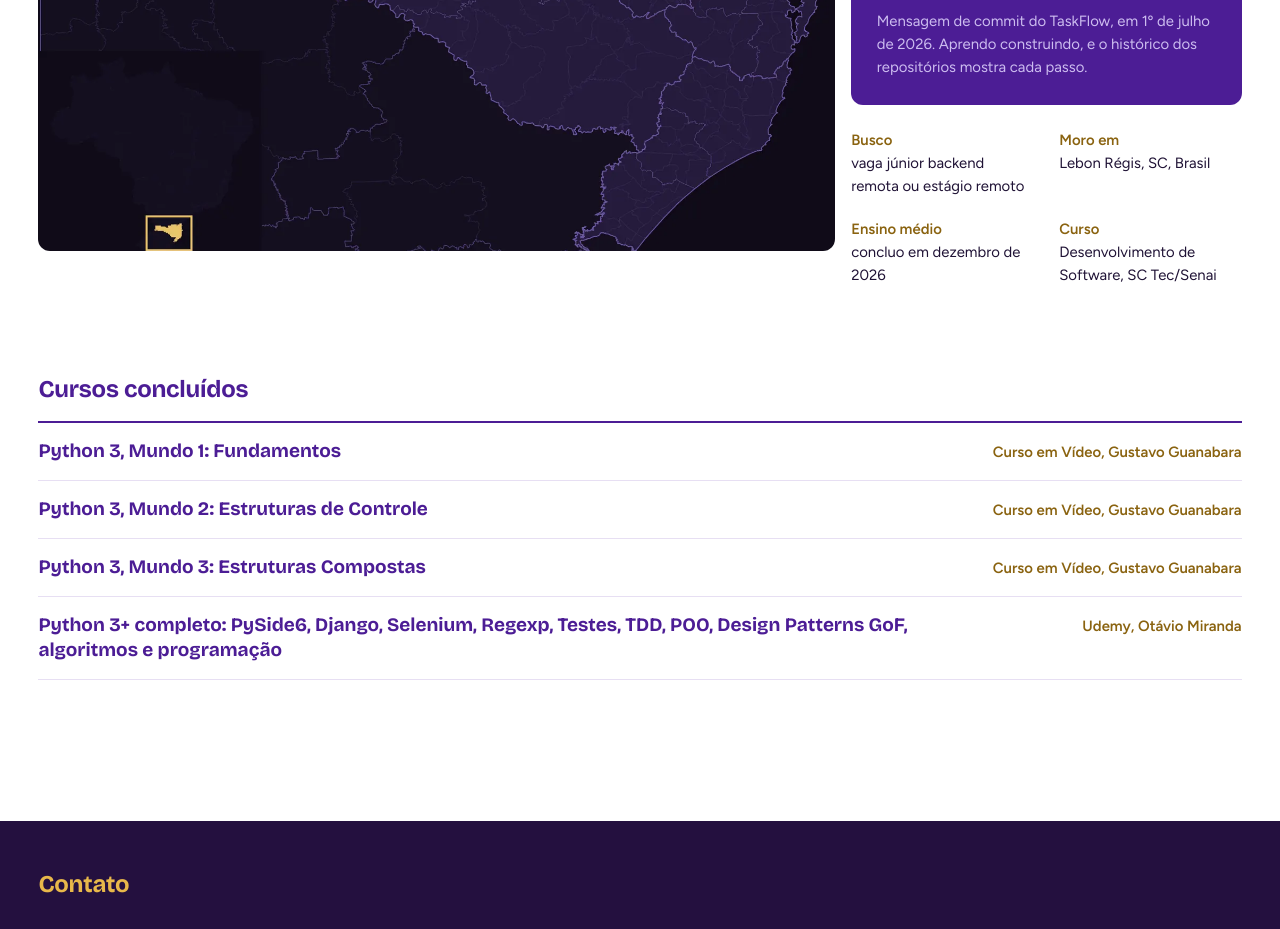
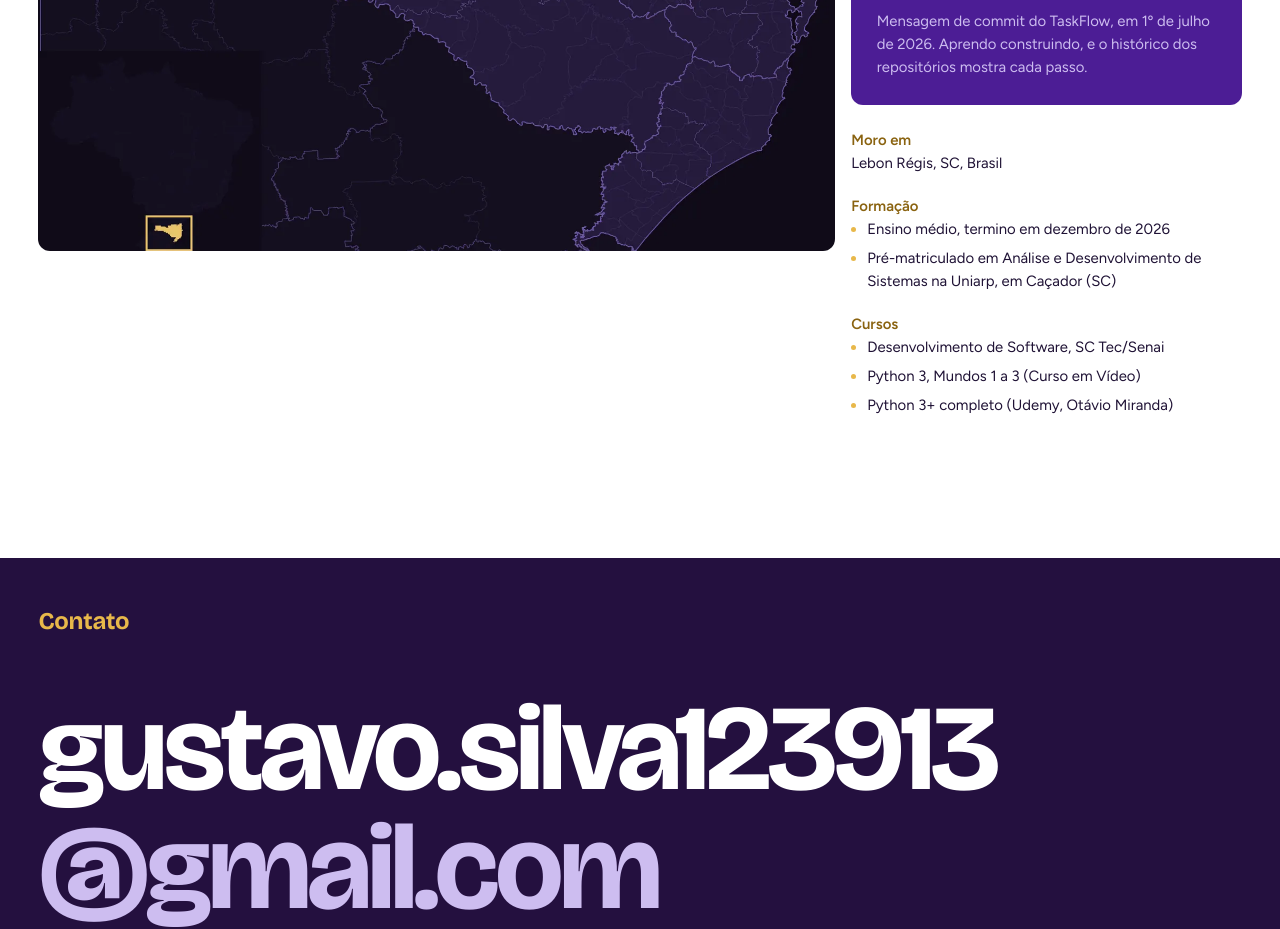
Before and after one commit to 1GustavoBueno1/Portfolio, a plain HTML site: page index.html in a window 1280 px wide. Shown: the part 10760-11689 px from the top of the page. Drawn offline with nearby package versions, Linux system fonts and the light colour scheme.

Commit message:
Junta cursos e formação nos fatos da seção Sobre
- Remove a lista separada de cursos e o item "Busco"
- Fatos em uma coluna: Moro em, Formação e Cursos
- Formação cita o fim do ensino médio e a pré-matrícula em
  Análise e Desenvolvimento de Sistemas na Uniarp, em Caçador

Co-Authored-By: Claude Opus 5.5 <noreply@anthropic.com>

```diff
--- a/index.html
+++ b/index.html
@@ -455,34 +455,28 @@ for indice in range(1, 43):
               <p class="sobre__commit-nota">Mensagem de commit do TaskFlow, em 1º de julho de 2026. Aprendo construindo, e o histórico dos repositórios mostra cada passo.</p>
             </div>
             <dl class="sobre__fatos" data-revelar>
-              <div><dt>Busco</dt><dd>vaga júnior backend remota ou estágio remoto</dd></div>
               <div><dt>Moro em</dt><dd>Lebon Régis, SC, Brasil</dd></div>
-              <div><dt>Ensino médio</dt><dd>concluo em dezembro de 2026</dd></div>
-              <div><dt>Curso</dt><dd>Desenvolvimento de Software, SC Tec/Senai</dd></div>
+              <div>
+                <dt>Formação</dt>
+                <dd>
+                  <ul class="sobre__cursos">
+                    <li>Ensino médio, termino em dezembro de 2026</li>
+                    <li>Pré-matriculado em Análise e Desenvolvimento de Sistemas na Uniarp, em Caçador (SC)</li>
+                  </ul>
+                </dd>
+              </div>
+              <div>
+                <dt>Cursos</dt>
+                <dd>
+                  <ul class="sobre__cursos">
+                    <li>Desenvolvimento de Software, SC Tec/Senai</li>
+                    <li>Python 3, Mundos 1 a 3 (Curso em Vídeo)</li>
+                    <li>Python 3+ completo (Udemy, Otávio Miranda)</li>
+                  </ul>
+                </dd>
+              </div>
             </dl>
           </div>
-        </div>
-
-        <div class="cursos" id="cursos">
-          <h3 class="cursos__titulo" data-revelar>Cursos concluídos</h3>
-          <ul class="cursos__lista" data-revelar>
-            <li>
-              <span class="cursos__nome">Python 3, Mundo 1: Fundamentos</span>
-              <span class="cursos__origem">Curso em Vídeo, Gustavo Guanabara</span>
-            </li>
-            <li>
-              <span class="cursos__nome">Python 3, Mundo 2: Estruturas de Controle</span>
-              <span class="cursos__origem">Curso em Vídeo, Gustavo Guanabara</span>
-            </li>
-            <li>
-              <span class="cursos__nome">Python 3, Mundo 3: Estruturas Compostas</span>
-              <span class="cursos__origem">Curso em Vídeo, Gustavo Guanabara</span>
-            </li>
-            <li>
-              <span class="cursos__nome">Python 3+ completo: PySide6, Django, Selenium, Regexp, Testes, TDD, POO, Design Patterns GoF, algoritmos e programação</span>
-              <span class="cursos__origem">Udemy, Otávio Miranda</span>
-            </li>
-          </ul>
         </div>
       </div>
     </section>
--- a/style.css
+++ b/style.css
@@ -1011,62 +1011,25 @@ figcaption {
 
 .sobre__fatos {
   display: grid;
-  grid-template-columns: repeat(2, minmax(0, 1fr));
+  grid-template-columns: minmax(0, 1fr);
   gap: 1.25rem var(--calha);
   font-size: var(--t-pequeno);
+}
+
+.sobre__cursos {
+  display: grid;
+  gap: 0.375rem;
+  padding-left: 1rem;
+  list-style: disc;
+}
+
+.sobre__cursos li::marker {
+  color: var(--ouro);
 }
 
 .sobre__fatos dt {
   color: var(--ouro-texto);
   font-weight: 600;
-}
-
-/* --------------------------------------------------------------- cursos */
-
-.cursos {
-  margin-top: clamp(3.5rem, 7vw, 6rem);
-}
-
-.cursos__titulo {
-  font-size: var(--t-lead);
-  letter-spacing: -0.01em;
-}
-
-.cursos__lista {
-  margin-top: 1.25rem;
-  border-top: 2px solid var(--roxo);
-}
-
-.cursos__lista li {
-  display: grid;
-  gap: 0.25rem 2rem;
-  padding-block: 1rem;
-  border-bottom: 1px solid var(--linha);
-}
-
-.cursos__nome {
-  color: var(--roxo);
-  font-family: var(--fonte-titulo);
-  font-size: var(--t-corpo);
-  font-weight: 700;
-  line-height: 1.3;
-}
-
-.cursos__origem {
-  color: var(--ouro-texto);
-  font-size: var(--t-pequeno);
-  font-weight: 600;
-}
-
-@media (min-width: 45rem) {
-  .cursos__lista li {
-    grid-template-columns: minmax(0, 1fr) 16rem;
-    align-items: baseline;
-  }
-
-  .cursos__origem {
-    text-align: right;
-  }
 }
 
 /* -------------------------------------------------------------- contato */
```
